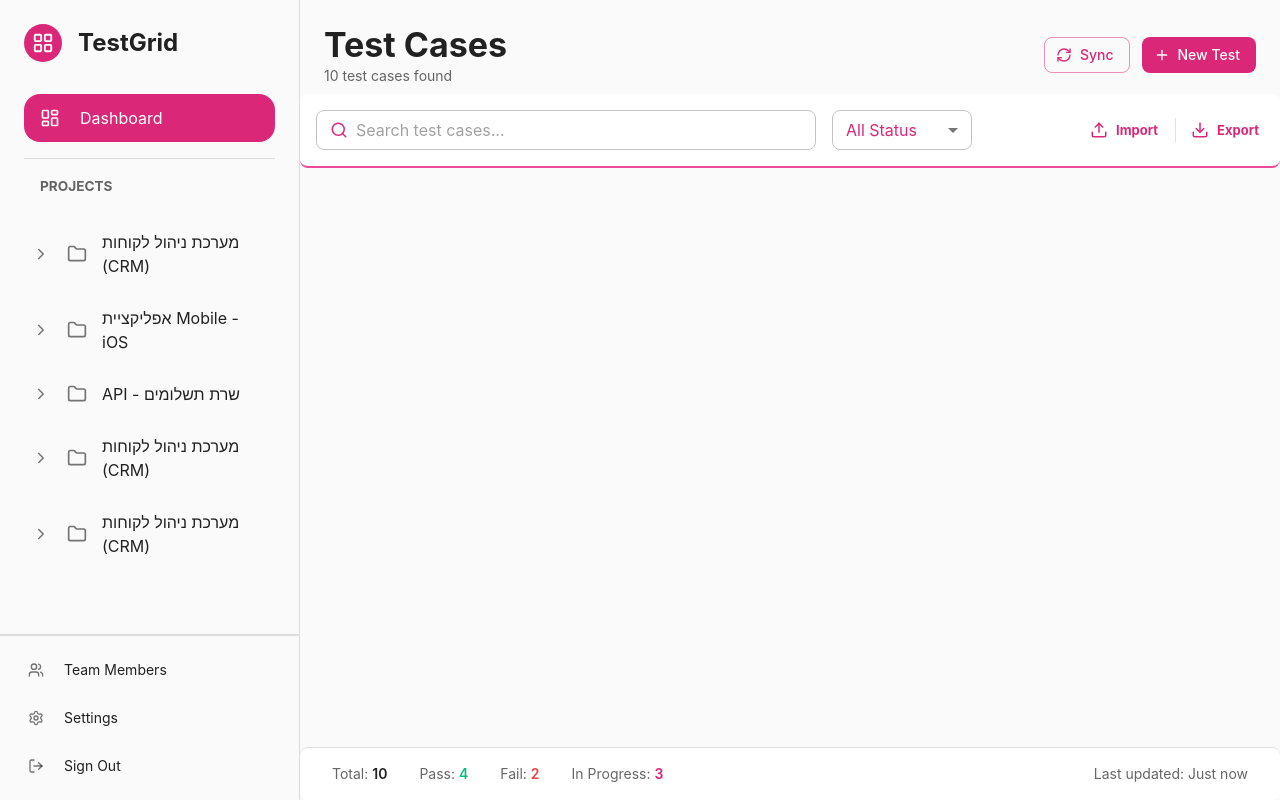
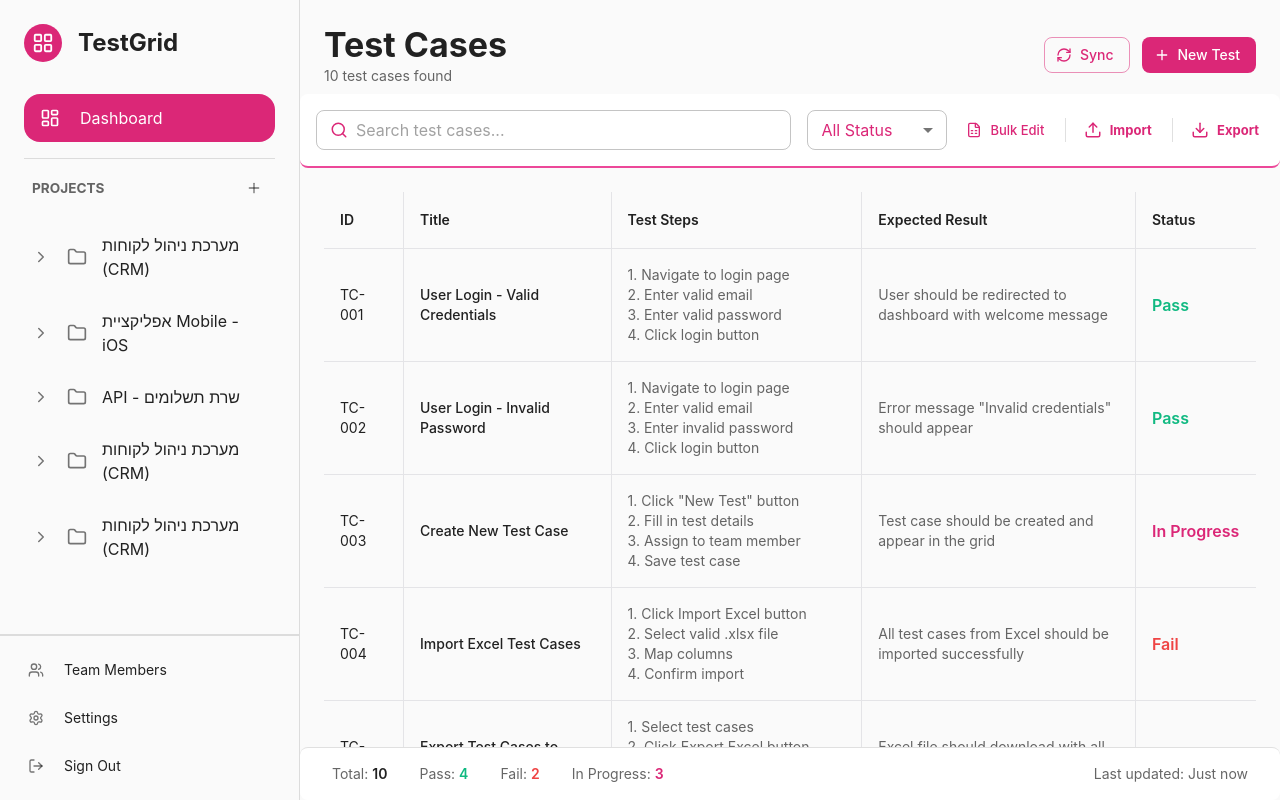
Before and after one commit to TamarGrossman12345/TestGrid-frontend, a React (Vite) app: page / in a window 1280 px wide. Built offline with nearby package versions, Linux system fonts and the light colour scheme.

Commit message:
Creating the TestGrid component and adding it to the workspace component

```diff
--- a/src/components/Workspace/FilterBar.tsx
+++ b/src/components/Workspace/FilterBar.tsx
@@ -9,7 +9,13 @@ import {
   Paper,
   Divider,
 } from "@mui/material";
-import { Search, Filter, Upload, Download } from "lucide-react";
+import {
+  Search,
+  Filter,
+  Upload,
+  Download,
+  FileSpreadsheet,
+} from "lucide-react";
 
 interface FilterBarProps {
   searchQuery: string;
@@ -75,7 +81,6 @@ export const FilterBar = ({
             "&:hover": {
               borderColor: "primary.main",
               bgcolor: "primary.50",
-
             },
           }}
         >
@@ -84,10 +89,23 @@ export const FilterBar = ({
           <MenuItem value="fail">Fail</MenuItem>
           <MenuItem value="in-progress">In Progress</MenuItem>
         </Select>
-
       </Box>
 
       <Box sx={{ display: "flex", gap: 1, alignItems: "center" }}>
+        <Button
+          variant="text"
+          size="small"
+          startIcon={<FileSpreadsheet size={16} />}
+        >
+          Bulk Edit
+        </Button>
+
+        <Divider
+          orientation="vertical"
+          flexItem
+          sx={{ height: 24, my: "auto", mx: 0.9 }}
+        />
+
         <Button
           variant="text"
           size="small"
@@ -96,11 +114,10 @@ export const FilterBar = ({
         >
           Import
         </Button>
-
         <Divider
           orientation="vertical"
           flexItem
-          sx={{ height: 24, my: "auto", mx: 0.5 }}
+          sx={{ height: 24, my: "auto", mx: 0.9 }}
         />
 
         <Button
--- a/src/components/Workspace/StatsFooter.tsx
+++ b/src/components/Workspace/StatsFooter.tsx
@@ -1,5 +1,6 @@
 // src/components/dashboard/StatsFooter.tsx
 import { Box, Paper, Typography } from "@mui/material";
+
 
 interface StatsFooterProps {
   total: number;
@@ -12,16 +13,20 @@ export const StatsFooter = ({ total, pass, fail, inProgress }: StatsFooterProps)
   <Paper elevation={0} sx={{ borderTop: "1px solid", borderColor: "divider", px: 4, py: 2 }}>
     <Box sx={{ display: "flex", alignItems: "center", justifyContent: "space-between" }}>
       <Box sx={{ display: "flex", gap: 4 }}>
-        <Typography variant="body2" color="text.secondary">
+        <Typography variant="body2" color="text.secondary" sx={{ display: "flex", alignItems: "center", gap: 0.5 }}>
+
           Total: <Box component="span" sx={{ color: "text.primary", fontWeight: 600 }}>{total}</Box>
         </Typography>
-        <Typography variant="body2" color="text.secondary">
+        <Typography variant="body2" color="text.secondary" sx={{ display: "flex", alignItems: "center", gap: 0.5 }}>
+
           Pass: <Box component="span" sx={{ color: "success.main", fontWeight: 600 }}>{pass}</Box>
         </Typography>
-        <Typography variant="body2" color="text.secondary">
+        <Typography variant="body2" color="text.secondary" sx={{ display: "flex", alignItems: "center", gap: 0.5 }}>
+
           Fail: <Box component="span" sx={{ color: "error.main", fontWeight: 600 }}>{fail}</Box>
         </Typography>
-        <Typography variant="body2" color="text.secondary">
+        <Typography variant="body2" color="text.secondary" sx={{ display: "flex", alignItems: "center", gap: 0.5 }}>
+
           In Progress: <Box component="span" sx={{ color: "primary.main", fontWeight: 600 }}>{inProgress}</Box>
         </Typography>
       </Box>
--- /dev/null
+++ b/src/components/Workspace/TestGrid.tsx
@@ -0,0 +1,102 @@
+import React from "react";
+import {
+  Table,
+  TableBody,
+  TableCell,
+  TableContainer,
+  TableHead,
+  TableRow,
+  Paper,
+
+  Typography,
+
+} from "@mui/material";
+import { TestCase } from "../../types";
+import { Bold } from "lucide-react";
+
+interface TestGridProps {
+  testCases: TestCase[];
+}
+
+const getStatusColor = (status: string) => {
+  switch (status) {
+    case "pass":
+      return "success";
+    case "fail":
+      return "error";
+    case "in-progress":
+      return "primary";
+    default:
+      return "default";
+  }
+};
+
+const getStatusLabel = (status: string) => {
+  const labels: Record<string, string> = {
+    "in-progress": "In Progress",
+    pass: "Pass",
+    fail: "Fail",
+    pending: "Pending",
+  };
+  return labels[status] || status;
+};
+
+export function TestGrid({ testCases }: TestGridProps) {
+
+  const columnDivider = {
+    borderRight: '1px solid',
+    borderColor: 'grey.200',
+    '&:last-child': {
+      borderRight: 'none',
+    },
+  };
+
+  return (
+    <TableContainer component={Paper} sx={{ boxShadow: "none", bgcolor: "transparent" }}>
+      <Table stickyHeader>
+        <TableHead>
+          <TableRow>
+            <TableCell sx={{ ...columnDivider, bgcolor: "grey.50", fontWeight: 600, width: 80 }}>ID</TableCell>
+            <TableCell sx={{ ...columnDivider, bgcolor: "grey.50", fontWeight: 600, minWidth: 200 }}>Title</TableCell>
+            <TableCell sx={{ ...columnDivider, bgcolor: "grey.50", fontWeight: 600, minWidth: 250 }}>Test Steps</TableCell>
+            <TableCell sx={{ ...columnDivider, bgcolor: "grey.50", fontWeight: 600, minWidth: 250 }}>Expected Result</TableCell>
+            <TableCell sx={{ ...columnDivider, bgcolor: "grey.50", fontWeight: 600, width: 120 }}>Status</TableCell>
+          </TableRow>
+        </TableHead>
+        <TableBody>
+          {testCases.map((testCase) => (
+            <TableRow key={testCase.id} sx={{ "&:hover": { bgcolor: "action.hover" } }}>
+              <TableCell sx={columnDivider}>
+                <Typography variant="body2">{testCase.id}</Typography>
+              </TableCell>
+
+              <TableCell sx={columnDivider}>
+                <Typography variant="body2" fontWeight="medium">{testCase.title}</Typography>
+              </TableCell>
+
+              <TableCell sx={columnDivider}>
+                <Typography variant="body2" sx={{ whiteSpace: "pre-line", color: "text.secondary" }}>
+                  {testCase.testSteps}
+                </Typography>
+              </TableCell>
+
+              <TableCell sx={columnDivider}>
+                <Typography variant="body2" color="text.secondary">{testCase.expectedResult}</Typography>
+              </TableCell>
+
+              <TableCell sx={columnDivider}>
+                <Typography
+                  variant="body2"
+                  color={getStatusColor(testCase.status) as any}
+                  sx={{ fontWeight: 600, fontSize: "1rem" }}
+                >
+                  {getStatusLabel(testCase.status)}
+                </Typography>
+              </TableCell>
+            </TableRow>
+          ))}
+        </TableBody>
+      </Table>
+    </TableContainer>
+  );
+}
--- a/src/components/layout/Sidebar.tsx
+++ b/src/components/layout/Sidebar.tsx
@@ -9,6 +9,7 @@ import {
   Collapse,
   Typography,
   Divider,
+  IconButton,
 } from "@mui/material";
 import {
   Folder,
@@ -17,6 +18,7 @@ import {
   LayoutGrid,
   ChevronDown,
   LayoutDashboard,
+  Plus,
 } from "lucide-react";
 import ControlCenter from "./ControlCenter";
 
@@ -56,7 +58,14 @@ const Sidebar = ({ projects }: { projects: Project[] }) => {
     >
       <Box sx={{ p: 3, pb: 1 }}>
         <Box sx={{ display: "flex", alignItems: "center", gap: 2, mb: 4 }}>
-          <Box sx={{ bgcolor: "primary.main", p: 1, borderRadius: 5 , paddingBottom: 0.3}}>
+          <Box
+            sx={{
+              bgcolor: "primary.main",
+              p: 1,
+              borderRadius: 5,
+              paddingBottom: 0.3,
+            }}
+          >
             <LayoutGrid color="white" size={22} />
           </Box>
           <Typography variant="h5" fontWeight="bold">
@@ -81,19 +90,29 @@ const Sidebar = ({ projects }: { projects: Project[] }) => {
 
         <Divider sx={{ my: 2 }} />
 
+        <Box
+          sx={{
+            display: "flex",
+            alignItems: "center",
+            justifyContent: "space-between",
+            px: 1,
+            mb: 1,
+          }}
+        >
           <Typography
             variant="caption"
             sx={{
-            px: 2,
               color: "text.secondary",
               fontWeight: "bold",
               fontSize: "0.85rem",
-            display: "block",
-            mb: 1,
             }}
           >
             PROJECTS
           </Typography>
+          <IconButton size="small">
+            <Plus size={16} />
+          </IconButton>
+        </Box>
       </Box>
 
       <Box sx={{ flexGrow: 1, overflowY: "auto", px: 2, mb: 1 }}>
--- a/src/pages/WorkSpace.tsx
+++ b/src/pages/WorkSpace.tsx
@@ -6,6 +6,7 @@ import Sidebar from "../components/layout/Sidebar";
 import { StatsFooter } from "../components/Workspace/StatsFooter";
 import { FilterBar } from "../components/Workspace/FilterBar";
 import { TestCase, User, Project } from "../types";
+import { TestGrid } from "../components/Workspace/TestGrid";
 
 interface WorkSpaceProps {
   testCases: TestCase[];
@@ -20,38 +21,63 @@ export const WorkSpace = ({ testCases, users, projects }: WorkSpaceProps) => {
   // לוגיקת סינון - משתמשים ב-useMemo כדי לא לחשב מחדש סתם
   const filteredTestCases = useMemo(() => {
     return testCases.filter((tc) => {
-      const matchesSearch = tc.title.toLowerCase().includes(searchQuery.toLowerCase()) ||
-                            tc.id.toLowerCase().includes(searchQuery.toLowerCase());
-      const matchesFilter = filterStatus === "all" || tc.status === filterStatus;
+      const matchesSearch =
+        tc.title.toLowerCase().includes(searchQuery.toLowerCase()) ||
+        tc.id.toLowerCase().includes(searchQuery.toLowerCase());
+      const matchesFilter =
+        filterStatus === "all" || tc.status === filterStatus;
       return matchesSearch && matchesFilter;
     });
   }, [testCases, searchQuery, filterStatus]);
 
-  // הכנת נתונים לפוטר
-  const stats = {
-    total: testCases.length,
-    pass: testCases.filter(t => t.status === "pass").length,
-    fail: testCases.filter(t => t.status === "fail").length,
-    inProgress: testCases.filter(t => t.status === "in-progress").length,
-  };
+  const stats = useMemo(() => {
+    return {
+      total: testCases.length,
+      pass: testCases.filter((t) => t.status === "pass").length,
+      fail: testCases.filter((t) => t.status === "fail").length,
+      inProgress: testCases.filter((t) => t.status === "in-progress").length,
+    };
+  }, [testCases]);
 
   return (
-    <Box sx={{ display: "flex", height: "100vh", bgcolor: "background.default" }}>
+    <Box
+      sx={{ display: "flex", height: "100vh", bgcolor: "background.default" }}
+    >
       <Sidebar projects={projects} />
 
-      <Box sx={{ flexGrow: 1, display: "flex", flexDirection: "column", overflow: "hidden" }}>
-
-        {/* Header - אפשר גם אותו להוציא לקומפוננטה אם רוצים */}
-        <Box sx={{ p: 3, display: 'flex', justifyContent: 'space-between', alignItems: 'center' , paddingBottom:1}}>
+      <Box
+        sx={{
+          flexGrow: 1,
+          display: "flex",
+          flexDirection: "column",
+          overflow: "hidden",
+        }}
+      >
+        <Box
+          sx={{
+            p: 3,
+            display: "flex",
+            justifyContent: "space-between",
+            alignItems: "center",
+            paddingBottom: 1,
+          }}
+        >
           <Box>
-            <Typography variant="h4" fontWeight="bold">Test Cases</Typography>
+            <Typography variant="h4" fontWeight="bold">
+              Test Cases
+            </Typography>
             <Typography variant="body2" color="text.secondary">
-               {filteredTestCases.length} test cases found
+              {filteredTestCases.length} test cases found
             </Typography>
           </Box>
           <Box sx={{ display: "flex", gap: 1.5 }}>
-            <Button variant="outlined" startIcon={<RefreshCw size={16} />}>Sync</Button>
-            <Button variant="contained" startIcon={<Plus size={16} />}>New Test</Button>
+            <Button variant="outlined" startIcon={<RefreshCw size={16} />}>
+              Sync
+            </Button>
+
+            <Button variant="contained" startIcon={<Plus size={16} />}>
+              New Test
+            </Button>
           </Box>
         </Box>
 
@@ -62,10 +88,8 @@ export const WorkSpace = ({ testCases, users, projects }: WorkSpaceProps) => {
           setFilterStatus={setFilterStatus}
         />
 
-
         <Box sx={{ flexGrow: 1, overflow: "auto", p: 3 }}>
-
-
+          <TestGrid testCases={filteredTestCases} />
         </Box>
 
         <StatsFooter {...stats} />
```
Also changed, not shown: 2 other files (tests, documents, lock files or other folders). Lines whose indentation alone changed are shown as unchanged.
